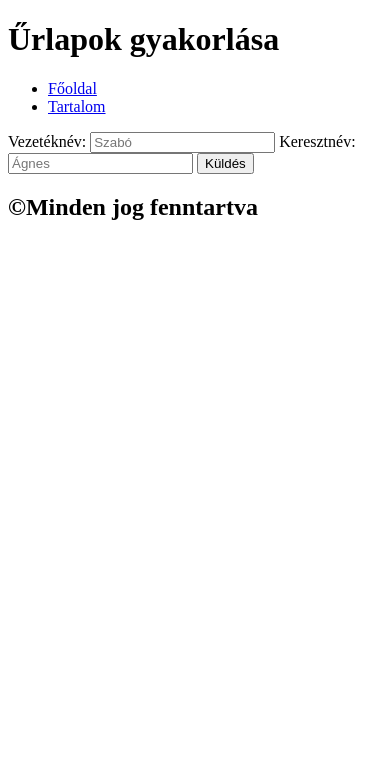
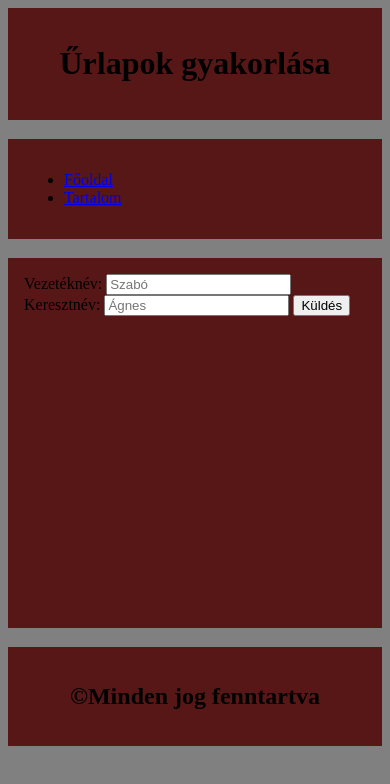
Before and after one commit to Agnes-milia/starwars_urlap_szfa1, a plain HTML site: page index.html in a window 390 px wide. Drawn offline with Linux system fonts and the light colour scheme.

Commit message:
reszponzivitas rendben

```diff
--- a/index.html
+++ b/index.html
@@ -5,6 +5,7 @@
     <meta http-equiv="X-UA-Compatible" content="IE=edge">
     <meta name="viewport" content="width=device-width, initial-scale=1.0">
     <title>Űrlapok</title>
+    <link rel="stylesheet" href="style.css">
 </head>
 <body>
     <main>
--- /dev/null
+++ b/style.css
@@ -0,0 +1,68 @@
+body{
+    background-color: gray;
+}
+
+main{
+    display: grid;
+    gap: 1.2rem;
+    grid-template-columns: 4fr 1fr;
+    grid-template-areas:
+        "h h"
+        "a n"
+        "f f";
+}
+
+header{
+    grid-area: h;
+}
+
+article{
+    grid-area: a;
+    /* view height */
+    height: 40vh;
+}
+
+nav{
+    grid-area: n;
+}
+
+footer{
+    grid-area: f;
+}
+
+header, article, nav, footer {
+    background-color: rgb(194, 93, 93);
+    padding: 1em;
+}
+
+header, footer {
+    text-align: center;
+}
+
+/* reszponzivitás beállítása csökkenő sorrendben legyenek a töréspontok*/
+
+@media all and (max-width: 1200px){
+    /* csak a változást írjátok! */
+    main{
+        grid-template-columns: 2fr 1fr;
+    }
+
+    header, article, nav, footer {
+        background-color: rgb(112, 45, 45);
+    }
+}
+
+@media all and (max-width: 600px){
+    main{
+        grid-template-columns: 1fr;
+        grid-template-areas:
+        "h"
+        "n"
+        "a"
+        "f";
+    }
+
+    header, article, nav, footer {
+        background-color: rgb(88, 23, 23);
+    }
+}
```
